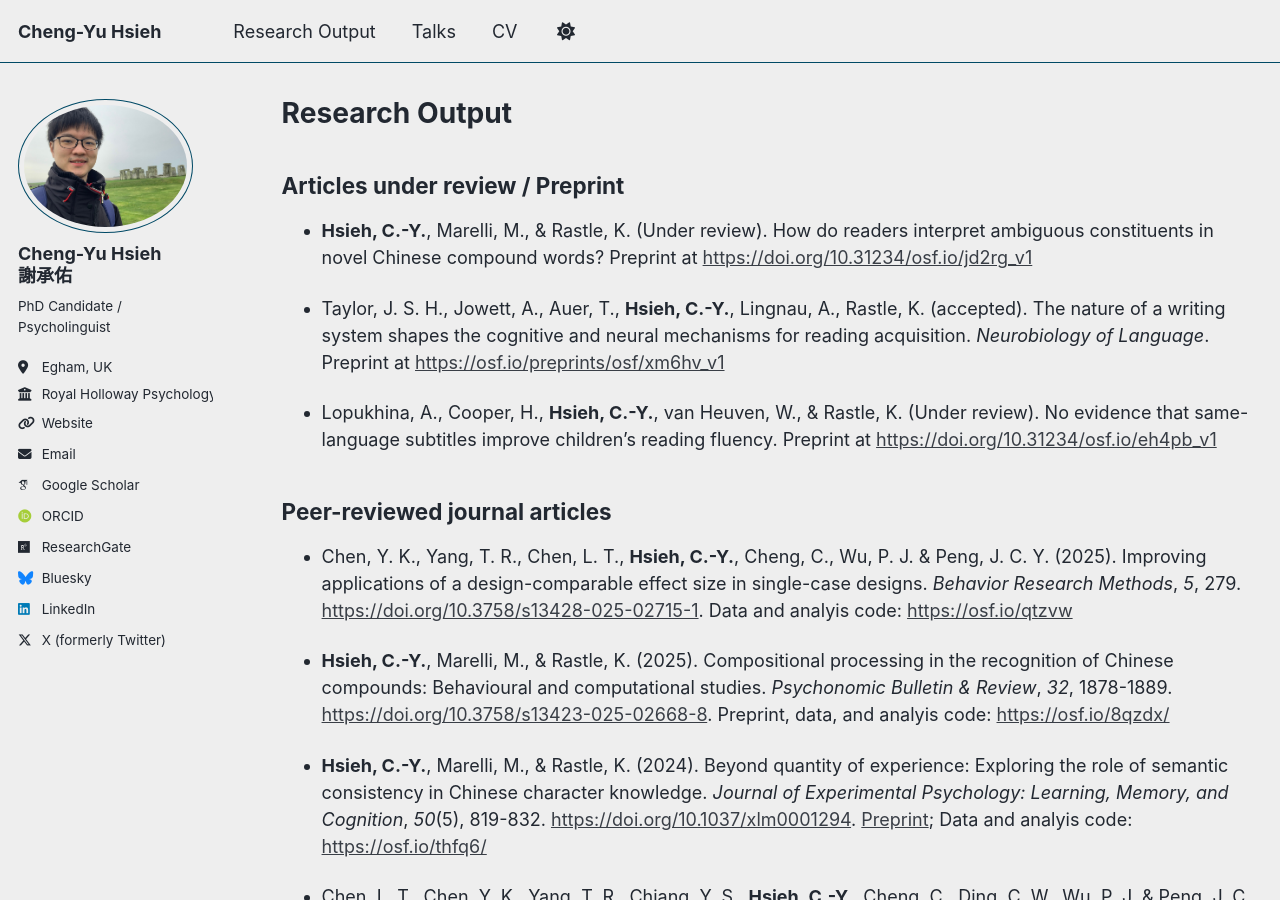
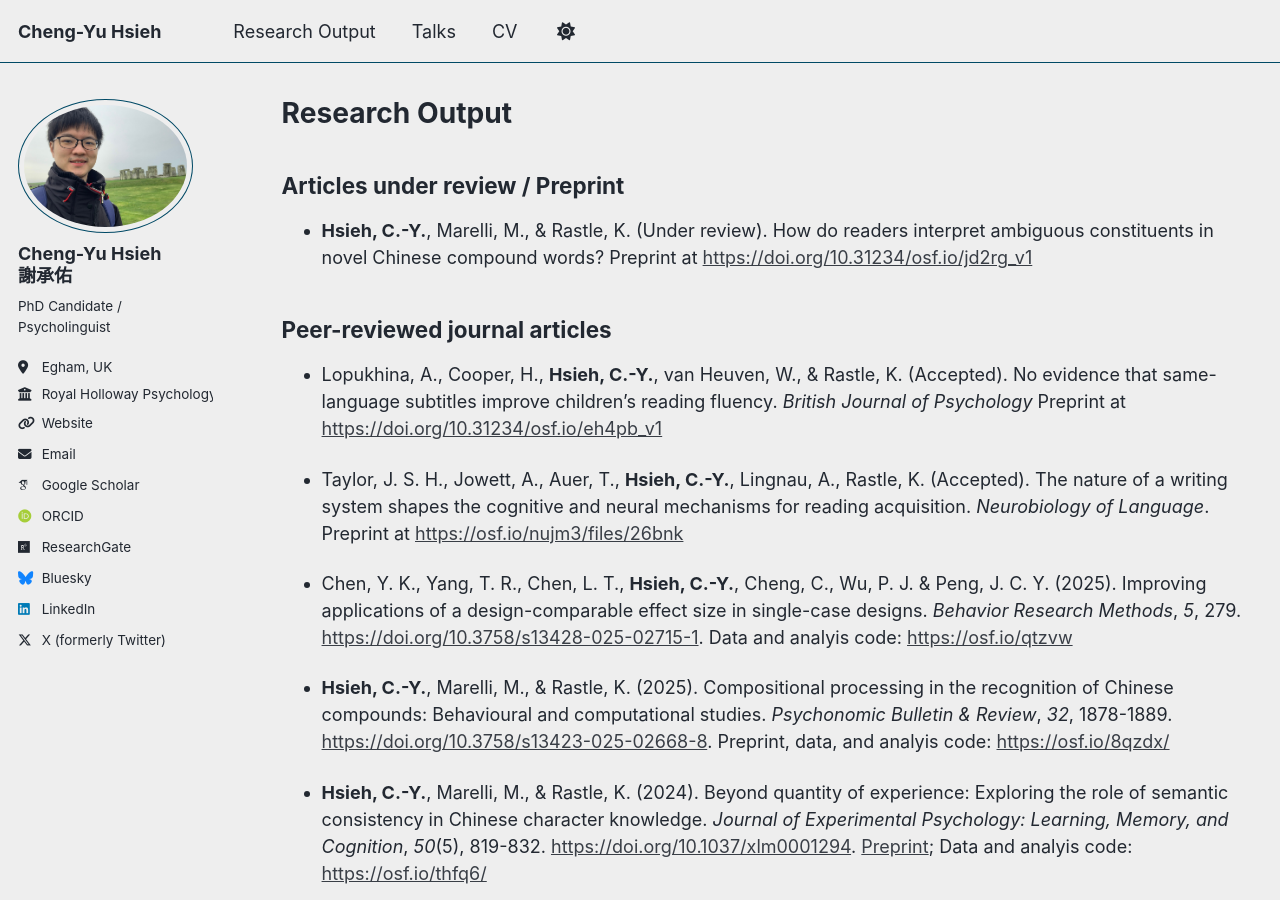
Before and after one commit to cyhsieh-psy/cyhsieh-psy.github.io, a Jekyll site: the page built from _pages/publications.md, in a window 1280 px wide and 900 px high. Built offline with Jekyll 4.4.1, drawn with Linux system fonts in a browser that asks for light colours; some web fonts are replaced; a script that is not in the unit is left out.

Commit message:
Update publications.md

```diff
--- a/_pages/publications.md
+++ b/_pages/publications.md
@@ -9,11 +9,11 @@ author_profile: true
 
 - **Hsieh, C.-Y.**, Marelli, M., & Rastle, K. (Under review). How do readers interpret ambiguous constituents in novel Chinese compound words? Preprint at [https://doi.org/10.31234/osf.io/jd2rg_v1](https://doi.org/10.31234/osf.io/jd2rg_v1)
 
-- Taylor, J. S. H., Jowett, A., Auer, T., **Hsieh, C.-Y.**, Lingnau, A., Rastle, K. (accepted). The nature of a writing system shapes the cognitive and neural mechanisms for reading acquisition. *Neurobiology of Language*. Preprint at [https://osf.io/preprints/osf/xm6hv_v1](https://osf.io/preprints/osf/xm6hv_v1)
+## Peer-reviewed journal articles
 
-- Lopukhina, A., Cooper, H., **Hsieh, C.-Y.**, van Heuven, W., & Rastle, K. (Under review). No evidence that same-language subtitles improve children’s reading fluency. Preprint at [https://doi.org/10.31234/osf.io/eh4pb_v1](https://doi.org/10.31234/osf.io/eh4pb_v1)
+- Lopukhina, A., Cooper, H., **Hsieh, C.-Y.**, van Heuven, W., & Rastle, K. (Accepted). No evidence that same-language subtitles improve children’s reading fluency. *British Journal of Psychology* Preprint at [https://doi.org/10.31234/osf.io/eh4pb_v1](https://doi.org/10.31234/osf.io/eh4pb_v1)
 
-## Peer-reviewed journal articles
+- Taylor, J. S. H., Jowett, A., Auer, T., **Hsieh, C.-Y.**, Lingnau, A., Rastle, K. (Accepted). The nature of a writing system shapes the cognitive and neural mechanisms for reading acquisition. *Neurobiology of Language*. Preprint at [https://osf.io/nujm3/files/26bnk](https://osf.io/nujm3/files/26bnk)
 
 - Chen, Y. K., Yang, T. R., Chen, L. T., **Hsieh, C.-Y.**, Cheng, C., Wu, P. J. & Peng, J. C. Y. (2025). Improving applications of a design-comparable effect size in single-case designs. *Behavior Research Methods*, *5*, 279. [https://doi.org/10.3758/s13428-025-02715-1](https://doi.org/10.3758/s13428-025-02715-1). Data and analyis code: [https://osf.io/qtzvw](https://osf.io/qtzvw)
 
```
